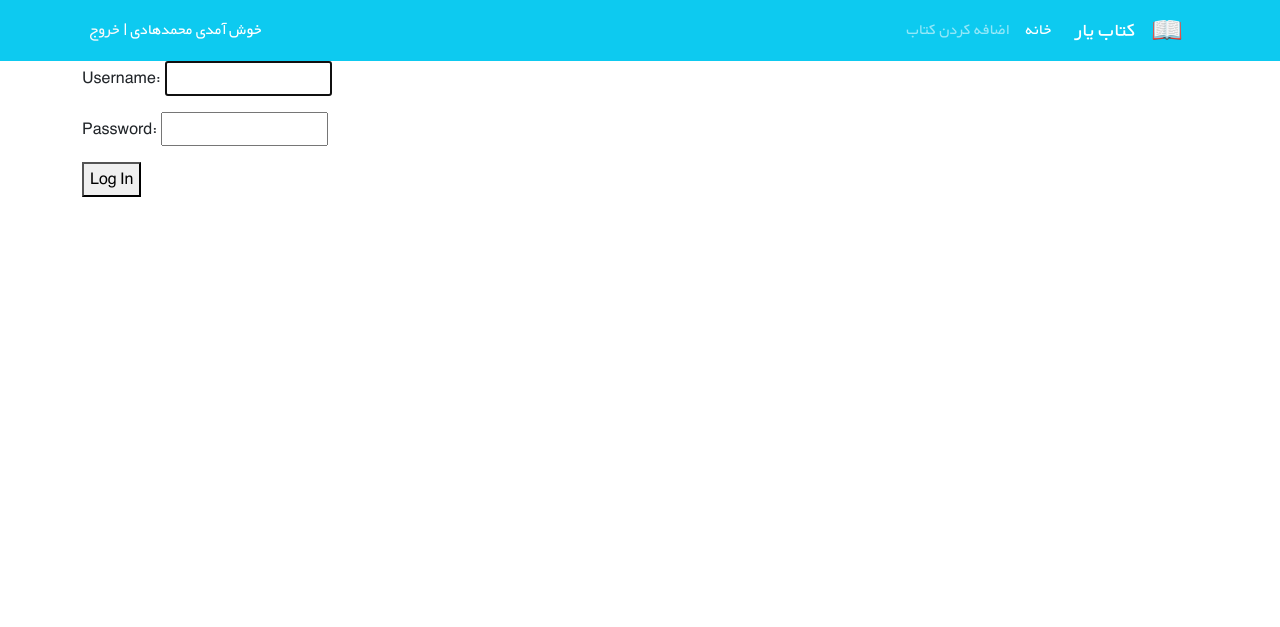
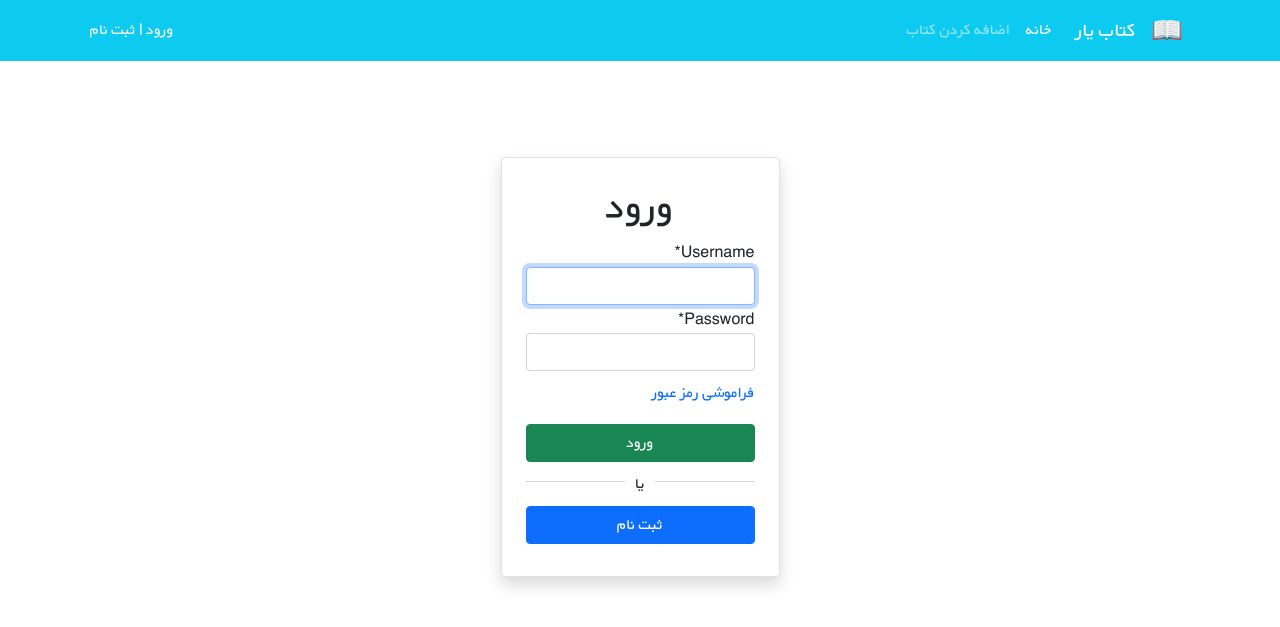
Before and after one commit to Mohhamadaminn/Django.BookStore_Project, a Django app: page /accounts/login/ in a window 1280 px wide. Shown: the top 627 px of the page. Run offline with Django 4.2, Linux system fonts and the light colour scheme; some libraries are stand-ins or nearby versions.

Commit message:
add static files

```diff
--- a/books/templates/books/book_list.html
+++ b/books/templates/books/book_list.html
@@ -21,7 +21,7 @@
                         <div class="col-md-8 h-100">
                             <div class="d-flex flex-column justify-content-between h-100">
                                 <div class="card-body">
-                                    <a href="{{ book.get_absolute_url }}"><h3 class="card-title"><strong>{{ book.title }}</strong></h3></a>
+                                    <a class="text-decoration-none" href="{{ book.get_absolute_url }}"><h3 class="card-title"><strong>{{ book.title }}</strong></h3></a>
                                     <p class="card-text pt-3">{{ book.description|truncatewords:15 }}</p>
                                     <p class="text-muted">{{ book.author }}</p>
                                 </div>
--- a/templates/_base.html
+++ b/templates/_base.html
@@ -13,6 +13,13 @@
 
     <link rel="stylesheet" href="{% static 'css/style.css' %}">
 
+
+    {% block styles %}
+
+    {% endblock styles %}
+
+
+
     <title>
     {% block page-title %}{% endblock page-title %}
     </title>
@@ -21,7 +28,7 @@
     <nav class="navbar navbar-expand-lg navbar-dark bg-info" dir="rtl">
         <div class="container">
             <a class="navbar-brand" href="#">
-                <img src="icons/book.png" alt="" height="30"
+                <img src="{% static 'icons/book.png' %}" alt="" height="30"
                      class="d-inline-block align-text-top">
             </a>
             <a class="navbar-brand mx-3" href="#">کتاب یار</a>
@@ -31,11 +38,22 @@
             </button>
             <div class="collapse navbar-collapse" id="navbarNavAltMarkup">
                 <div class="navbar-nav">
-                    <a class="nav-link active" aria-current="page" href="#">خانه</a>
-                    <a class="nav-link" href="#">اضافه کردن کتاب</a>
+                    <a class="nav-link active" aria-current="page" href="{% url 'book_list' %}">خانه</a>
+                    <a class="nav-link" href="{% url 'book_create' %}">اضافه کردن کتاب</a>
                 </div>
             </div>
-            <div class="mx-2 text-white">خوش آمدی محمدهادی | <a class="link-light text-decoration-none" href="#">خروج</a></div>
+            <div class="mx-2 text-white">
+
+                {% if user.is_authenticated %}
+                    خوش آمدی {{ user.username }} |<a class="link-light text-decoration-none" href="{% url 'logout' %}">خروج</a>
+                {% else %}
+                    <a class="link-light text-decoration-none" href="{% url 'login' %}">ورود</a>
+                    |
+                    <a class="link-light text-decoration-none" href="{% url 'signup' %}">ثبت نام</a>
+                {% endif %}
+
+
+            </div>
         </div>
     </nav>
     <div class="container">
--- a/templates/registration/login.html
+++ b/templates/registration/login.html
@@ -1,4 +1,12 @@
 {% extends '_base.html' %}
+
+{% load crispy_forms_tags %}
+{% load static %}
+
+
+{% block styles %}
+    <link rel="stylesheet" href="{% static 'css/login.css' %}">
+{% endblock styles  %}
 
 
 {% block page_title %}
@@ -6,10 +14,27 @@
 {% endblock page_title %}
 
 
+
 {% block page_content %}
-    <form action="" method="post">
-        {% csrf_token %}
-        {{ form.as_p }}
-        <button type="submit">Log In</button>
-    </form>
+    <div class="d-flex justify-content-center mt-5" dir="rtl">
+        <div class="col-xl-3 col-lg-4 col-md-5 col-sm-5 col-xs-6 bg-white m-3 m-sm-5 border rounded px-4 pt-4 pb-3 shadow">
+            <form method="post">
+                <h1 class="text-center">ورود</h1>
+                {% csrf_token %}
+                {{ form|crispy }}
+                <div class="d-flex justify-content-between align-items-center">
+                    <div class="mt-2">
+                        <a class="text-decoration-none" href="{% url 'password_reset' %}">فراموشی رمز عبور</a>
+                    </div>
+                </div>
+                <button type="submit" class="btn btn-success mt-3 w-100">ورود</button>
+                <div class="line-with-middle-sep">
+                    <span>
+                        یا
+                    </span>
+                </div>
+                <a href="{% url 'signup' %}" class="btn btn-primary mt-2 mb-3 w-100">ثبت نام</a>
+            </form>
+        </div>
+    </div>
 {% endblock page_content %}
```
Also changed, not shown: books/templates/books/book_create.html (+29 -7 lines), templates/registration/password_reset_form.html (+18 -5 lines), db.sqlite3.
